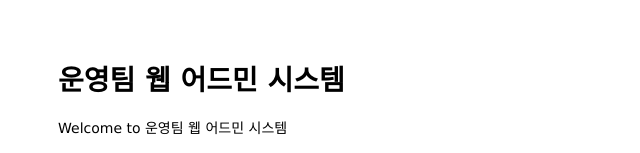
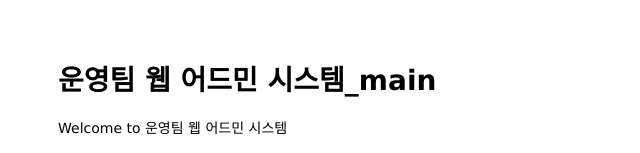
Before and after one commit to smartho21/mastering-git-github, a website: page public/index.html in a window 1280 px wide. Shown: the top 153 px of the page, without its empty margins (0-640 px from the left). Drawn offline with Linux system fonts and the light colour scheme.

Commit message:
Change body_main_v2

```diff
--- a/public/index.html
+++ b/public/index.html
@@ -6,7 +6,7 @@
 </head>
 
 <body>
-  <h1>운영팀 웹 어드민 시스템</h1>
+  <h1>운영팀 웹 어드민 시스템_main</h1>
   <p>Welcome to 운영팀 웹 어드민 시스템</p>
 </body>
 
```
